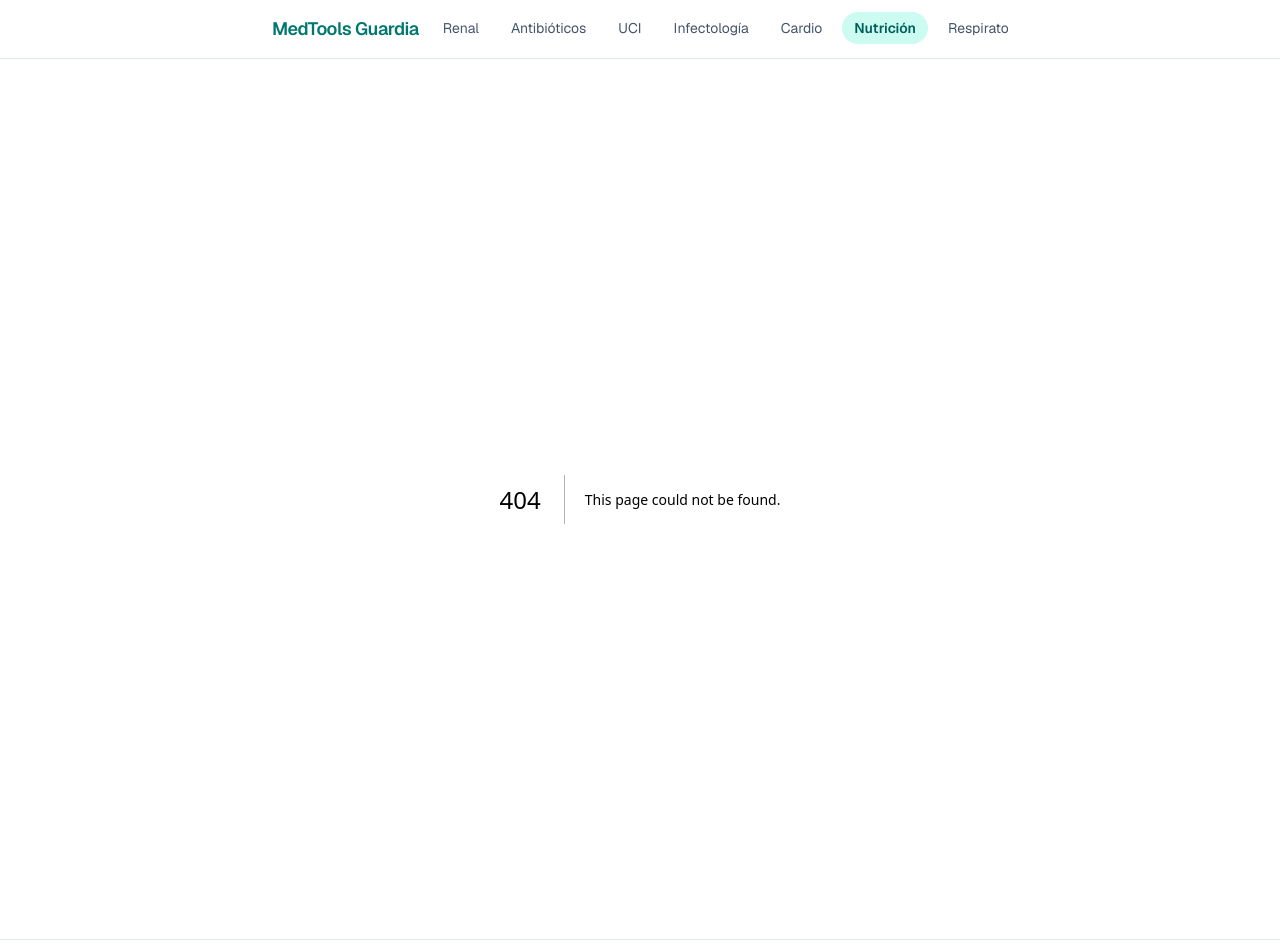
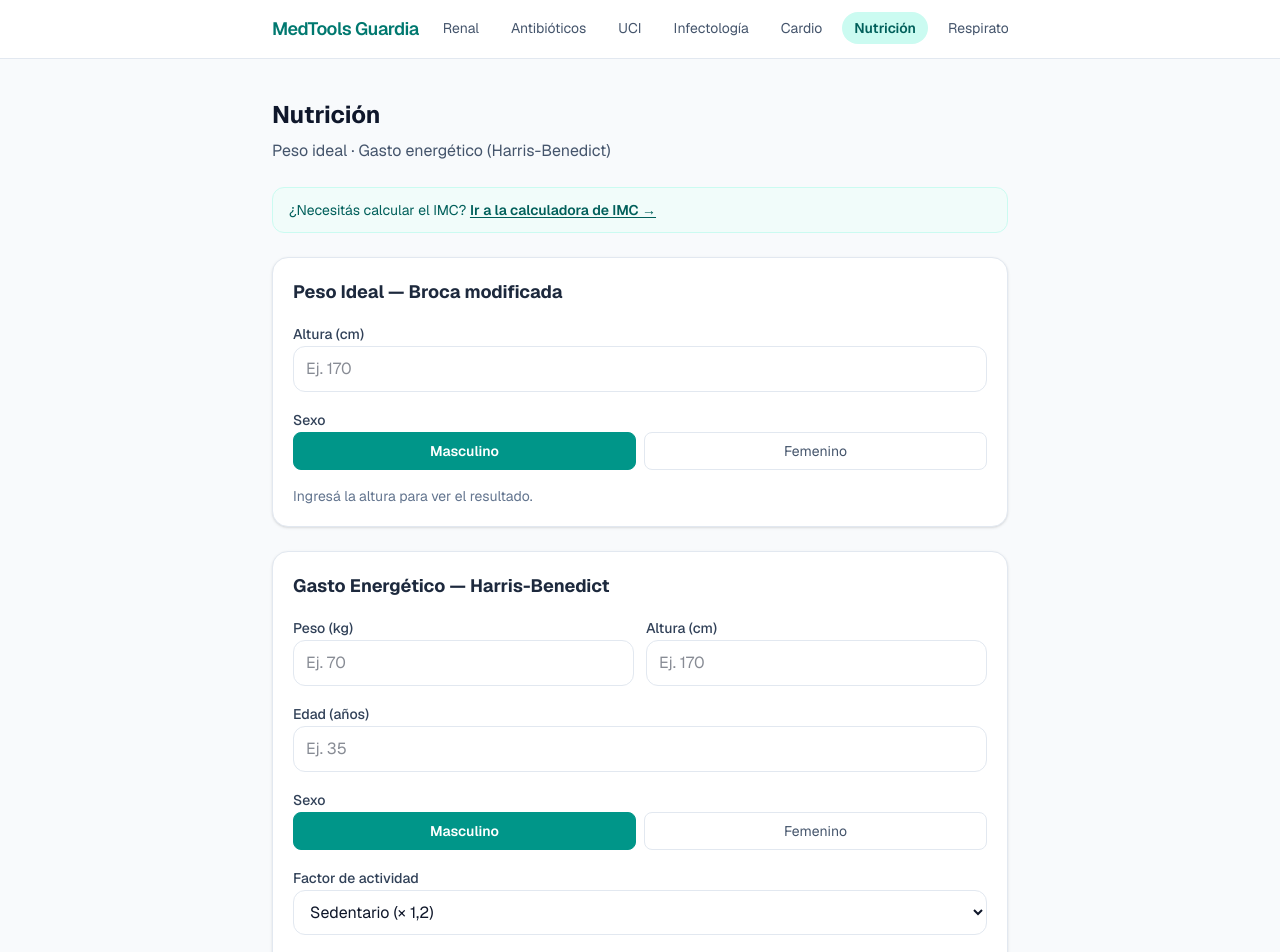
Before and after one commit to ferlambert2-programador/medtools-guardia, a Next.js app: page /nutricion in a window 1280 px wide. Before the commit this address had no page. Shown: the top 952 px of the page. Built offline with nearby package versions, Linux system fonts and the light colour scheme.

Commit message:
Create page.tsx

```diff
--- /dev/null
+++ b/app/nutricion/page.tsx
@@ -0,0 +1,190 @@
+"use client";
+
+import { useMemo, useState } from "react";
+import Link from "next/link";
+import { MedicalDisclaimer } from "@/components/MedicalDisclaimer";
+
+const INPUT =
+  "w-full rounded-xl border border-slate-200 px-3 py-2.5 text-base outline-none focus:ring-2 focus:ring-teal-500/40 bg-white";
+
+function n(raw: string) {
+  const v = Number(raw.replace(",", "."));
+  return Number.isNaN(v) || v <= 0 ? null : v;
+}
+
+type Variant = "success" | "warning" | "danger" | "info";
+
+function ResultBox({ value, unit, sub, variant }: { value: string; unit?: string; sub?: string; variant: Variant }) {
+  const bg: Record<Variant, string> = {
+    success: "bg-green-50 border-green-200 text-green-900",
+    warning: "bg-yellow-50 border-yellow-200 text-yellow-900",
+    danger: "bg-red-50 border-red-200 text-red-900",
+    info: "bg-teal-50 border-teal-200 text-teal-900",
+  };
+  return (
+    <div className={`rounded-xl border p-4 mt-4 ${bg[variant]}`}>
+      <p className="text-3xl font-bold tabular-nums">
+        {value}
+        {unit && <span className="text-base font-semibold ml-1">{unit}</span>}
+      </p>
+      {sub && <p className="mt-2 text-sm leading-snug">{sub}</p>}
+    </div>
+  );
+}
+
+function SexToggle({ female, onChange }: { female: boolean; onChange: (v: boolean) => void }) {
+  return (
+    <div className="flex gap-2">
+      {[{ label: "Masculino", val: false }, { label: "Femenino", val: true }].map(({ label, val }) => (
+        <button
+          key={label}
+          type="button"
+          onClick={() => onChange(val)}
+          className={`flex-1 py-2 rounded-lg border text-sm transition-colors ${
+            female === val
+              ? "bg-teal-600 text-white border-teal-600 font-semibold"
+              : "border-slate-200 text-slate-600 hover:bg-slate-50"
+          }`}
+        >
+          {label}
+        </button>
+      ))}
+    </div>
+  );
+}
+
+/* ── PESO IDEAL (BROCA) ─────────────────────────────────────── */
+function PesoIdeal() {
+  const [altura, setAltura] = useState("");
+  const [female, setFemale] = useState(false);
+
+  const pi = useMemo(() => {
+    const h = n(altura);
+    if (!h) return null;
+    return female ? (h - 100) * 0.85 : (h - 100) * 0.9;
+  }, [altura, female]);
+
+  return (
+    <div className="rounded-2xl border border-slate-200 bg-white p-5 shadow-sm space-y-4">
+      <h2 className="font-bold text-slate-800 text-lg">Peso Ideal — Broca modificada</h2>
+      <label className="block space-y-1">
+        <span className="text-sm font-medium text-slate-700">Altura (cm)</span>
+        <input
+          inputMode="decimal"
+          className={INPUT}
+          value={altura}
+          onChange={(e) => setAltura(e.target.value)}
+          placeholder="Ej. 170"
+        />
+      </label>
+      <label className="block space-y-1">
+        <span className="text-sm font-medium text-slate-700">Sexo</span>
+        <SexToggle female={female} onChange={setFemale} />
+      </label>
+      {pi !== null ? (
+        <ResultBox
+          value={pi.toFixed(1)}
+          unit="kg"
+          sub={`Fórmula: (altura – 100) × ${female ? "0,85" : "0,90"} para ${female ? "mujeres" : "varones"}`}
+          variant="info"
+        />
+      ) : (
+        <p className="text-sm text-slate-500">Ingresá la altura para ver el resultado.</p>
+      )}
+    </div>
+  );
+}
+
+/* ── HARRIS-BENEDICT ───────────────────────────────────────── */
+const ACTIVITY_FACTORS = [
+  { value: "1.2", label: "Sedentario (× 1,2)" },
+  { value: "1.375", label: "Actividad ligera (× 1,375)" },
+  { value: "1.55", label: "Actividad moderada (× 1,55)" },
+  { value: "1.725", label: "Actividad intensa (× 1,725)" },
+  { value: "1.9", label: "Actividad muy intensa (× 1,9)" },
+];
+
+function HarrisBenedict() {
+  const [peso, setPeso] = useState("");
+  const [altura, setAltura] = useState("");
+  const [edad, setEdad] = useState("");
+  const [female, setFemale] = useState(false);
+  const [factor, setFactor] = useState("1.2");
+
+  const result = useMemo(() => {
+    const w = n(peso);
+    const h = n(altura);
+    const a = n(edad);
+    if (!w || !h || !a) return null;
+    const geb = female
+      ? 655.1 + 9.563 * w + 1.85 * h - 4.676 * a
+      : 66.5 + 13.75 * w + 5.003 * h - 6.775 * a;
+    const get = geb * Number(factor);
+    return { geb: Math.round(geb), get: Math.round(get) };
+  }, [peso, altura, edad, female, factor]);
+
+  return (
+    <div className="rounded-2xl border border-slate-200 bg-white p-5 shadow-sm space-y-4">
+      <h2 className="font-bold text-slate-800 text-lg">Gasto Energético — Harris-Benedict</h2>
+      <div className="grid grid-cols-2 gap-3">
+        <label className="block space-y-1">
+          <span className="text-sm font-medium text-slate-700">Peso (kg)</span>
+          <input inputMode="decimal" className={INPUT} value={peso} onChange={(e) => setPeso(e.target.value)} placeholder="Ej. 70" />
+        </label>
+        <label className="block space-y-1">
+          <span className="text-sm font-medium text-slate-700">Altura (cm)</span>
+          <input inputMode="decimal" className={INPUT} value={altura} onChange={(e) => setAltura(e.target.value)} placeholder="Ej. 170" />
+        </label>
+      </div>
+      <label className="block space-y-1">
+        <span className="text-sm font-medium text-slate-700">Edad (años)</span>
+        <input inputMode="numeric" className={INPUT} value={edad} onChange={(e) => setEdad(e.target.value)} placeholder="Ej. 35" />
+      </label>
+      <label className="block space-y-1">
+        <span className="text-sm font-medium text-slate-700">Sexo</span>
+        <SexToggle female={female} onChange={setFemale} />
+      </label>
+      <label className="block space-y-1">
+        <span className="text-sm font-medium text-slate-700">Factor de actividad</span>
+        <select className={INPUT} value={factor} onChange={(e) => setFactor(e.target.value)}>
+          {ACTIVITY_FACTORS.map(({ value, label }) => (
+            <option key={value} value={value}>{label}</option>
+          ))}
+        </select>
+      </label>
+      {result ? (
+        <ResultBox
+          value={result.get.toLocaleString("es-AR")}
+          unit="kcal/día"
+          sub={`GEB (metabolismo basal): ${result.geb.toLocaleString("es-AR")} kcal/día · Factor: × ${factor}`}
+          variant="info"
+        />
+      ) : (
+        <p className="text-sm text-slate-500">Completá todos los campos para ver el resultado.</p>
+      )}
+    </div>
+  );
+}
+
+/* ── PAGE ─────────────────────────────────────────────────────── */
+export default function NutricionPage() {
+  return (
+    <div className="space-y-6">
+      <div>
+        <h1 className="text-2xl font-bold text-slate-900">Nutrición</h1>
+        <p className="mt-2 text-slate-600 text-sm sm:text-base">
+          Peso ideal · Gasto energético (Harris-Benedict)
+        </p>
+      </div>
+      <div className="rounded-xl border border-teal-100 bg-teal-50/80 px-4 py-3 text-sm text-teal-800">
+        ¿Necesitás calcular el IMC?{" "}
+        <Link href="/imc" className="font-semibold underline underline-offset-2">
+          Ir a la calculadora de IMC →
+        </Link>
+      </div>
+      <PesoIdeal />
+      <HarrisBenedict />
+      <MedicalDisclaimer />
+    </div>
+  );
+}
```
